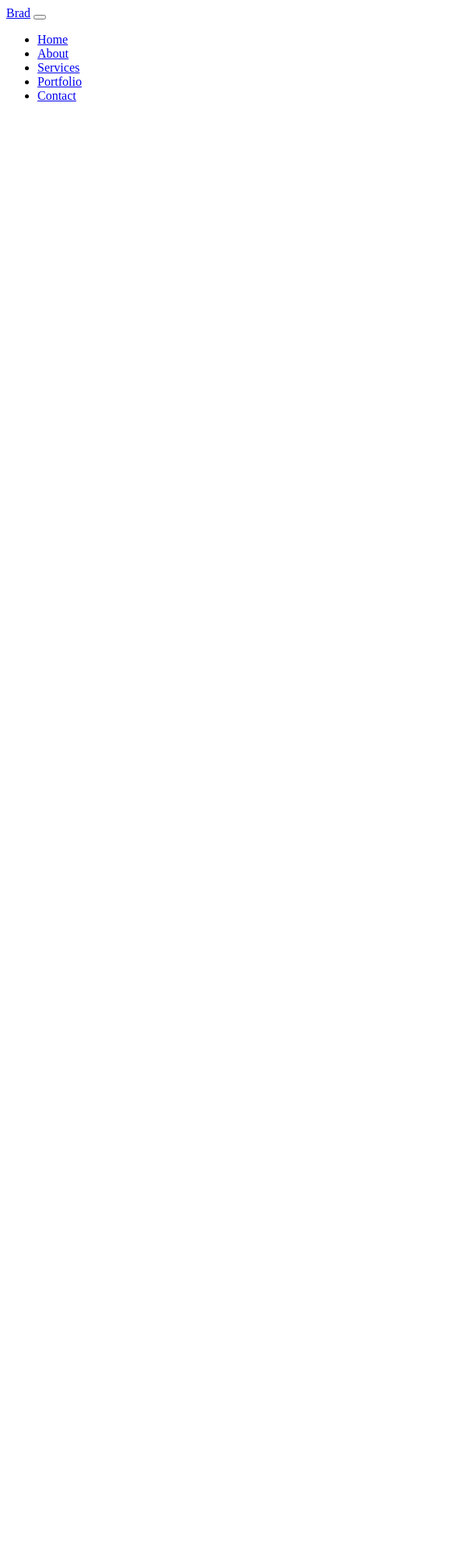
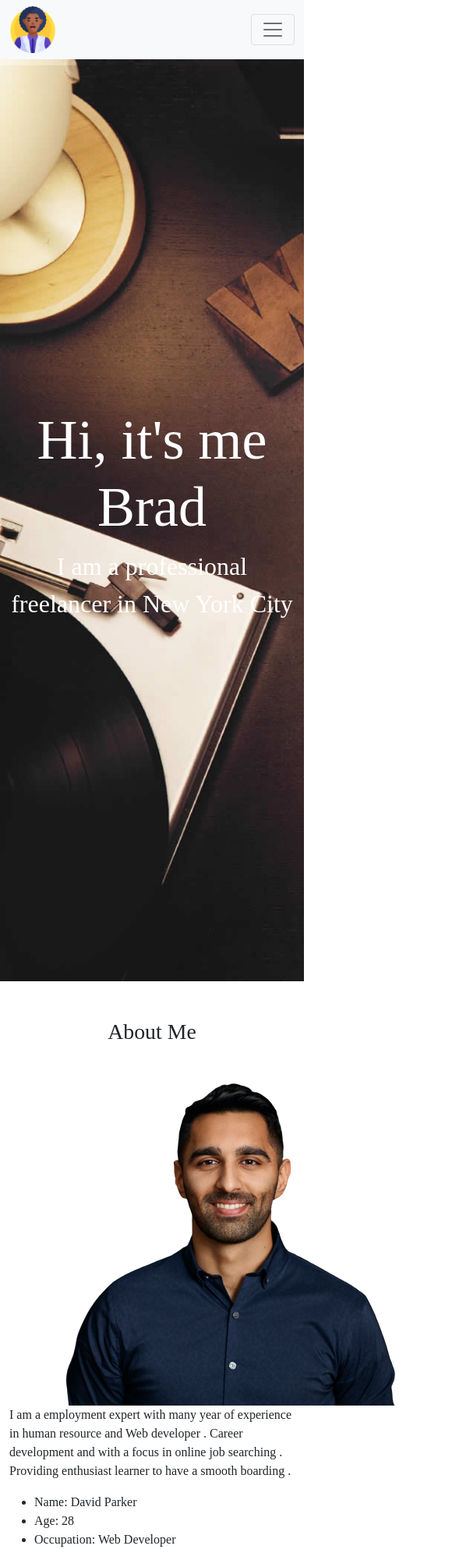
Before and after one commit to Javed0-786/microsoft-hackathon-new, a plain HTML site: page index.html in a window 390 px wide. Shown: the top 2000 px of the page at 78% size, 580 px wide, since content can reach past the window. Before the commit the page ends 844 px from the top, so only its background shows below. Drawn offline with nearby package versions, Linux system fonts and the light colour scheme; a web font is replaced by a local one.

Commit message:
third commit

```diff
--- a/index.html
+++ b/index.html
@@ -10,38 +10,95 @@
     <link rel="preconnect" href="https://fonts.googleapis.com">
 <link rel="preconnect" href="https://fonts.gstatic.com" crossorigin>
 <link href="https://fonts.googleapis.com/css2?family=Josefin+Sans:ital,wght@1,300&family=Source+Serif+Pro:ital,wght@1,300&display=swap" rel="stylesheet">
+<link href="https://cdn.jsdelivr.net/npm/bootstrap@5.1.3/dist/css/bootstrap.min.css" rel="stylesheet"
+integrity="sha384-1BmE4kWBq78iYhFldvKuhfTAU6auU8tT94WrHftjDbrCEXSU1oBoqyl2QvZ6jIW3" crossorigin="anonymous">
 
+<link rel="stylesheet" href="style.css">
 </head>
 
 <body>
-    <nav class="navbar navbar-expand-lg fixed-top navbarScroll">
-        <div class="container">
-            <a class="navbar-brand" href="#">Brad</a>
+    <!-- Navbar  -->
+    <nav class="navbar navbar-expand-lg navbar-light bg-light">
+        <div class="container-fluid">
+          <img src="images/man.png" alt="" srcset="" class="man_navbar">
           <button class="navbar-toggler" type="button" data-bs-toggle="collapse" data-bs-target="#navbarSupportedContent" aria-controls="navbarSupportedContent" aria-expanded="false" aria-label="Toggle navigation">
             <span class="navbar-toggler-icon"></span>
           </button>
           <div class="collapse navbar-collapse" id="navbarSupportedContent">
-                <ul class="navbar-nav ms-auto">
-                    <li class="nav-item active">
-                        <a class="nav-link" href="#home">Home</a>
+            <ul class="navbar-nav me-auto mb-2 mb-lg-0">
+              <li class="nav-item">
+                <a class="nav-link active" aria-current="page" href="#">Home</a>
               </li>
               <li class="nav-item">
-                        <a class="nav-link" href="#about">About</a>
+                <a class="nav-link" href="#">Contact Us</a>
               </li>
+
               <li class="nav-item">
-                        <a class="nav-link" href="#services">Services</a>
-                    </li>
-                    <li class="nav-item">
-                        <a class="nav-link" href="#portfolio">Portfolio</a>
-                    </li>
-                    <li class="nav-item">
-                        <a class="nav-link" href="#contact">Contact</a>
+                <a class="nav-link disabled">Abouts</a>
               </li>
             </ul>
-
+            <form class="d-flex">
+              <input class="form-control me-2" type="search" placeholder="Search" aria-label="Search">
+              <button class="btn btn-outline-success" type="submit">Search</button>
+            </form>
           </div>
         </div>
       </nav>
+      <!-- Navbar  -->
+
+
+      <!-- poster part -->
+
+
+      <section class="bgimage" id="home">
+        <div class="container-fluid">
+            <div class="row">
+            <div class="col-lg-12 col-md-12 col-sm-12 col-xs-12 hero-text">
+                <h2 class="hero_title">Hi, it's me Brad</h2>
+                <p class="hero_desc">I am a professional freelancer in New York City</p>
+            </div>
+            </div>
+        </div>
+    </section>
+
+<!-- About -->
+
+<section id="about">
+    <div class="container mt-4 pt-4">
+        <h1 class="text-center">About Me</h1>
+        <div class="row mt-4">
+            <div class="col-lg-4">
+                <img src="images/man1.png" class= "imageAboutPage" alt="">
+            </div>
+
+            <div class="col-lg-8">
+                <p> I am a employment expert with many year of experience in human resource and Web developer . Career development and with a focus in online job searching . Providing enthusiast learner to have a smooth boarding .
+                </p>
+                <div class="row mt-3">
+                    <div class="col-md-6">
+                        <ul>
+                            <li>Name: David Parker</li>
+                            <li>Age: 28</li>
+                            <li>Occupation: Web Developer</li>
+
+                        </ul>
+                    </div>
+                    <!-- <div class="col-md-6">
+                        <ul>
+                            <li>Name: David Parker</li>
+                            <li>Age: 28</li>
+                            <li>Occupation: Web Developer</li>
+
+                        </ul>
+                    </div> -->
+                </div>
+                <div class="row mt-3">
+                    <p>
+                    </p>
+                </div>
+            </div>
+        </div>
+</section>
 </body>
 
 </html>
--- a/style.css
+++ b/style.css
@@ -2,3 +2,41 @@
     font-family: 'Josefin Sans', sans-serif;
 font-family: 'Source Serif Pro', serif;
 }
+.man_navbar{
+    width: 60px;
+    height: 60px;
+}
+.nav-item{
+    color: black;
+    font-weight: 600;
+    cursor: pointer;
+}
+.collapse navbar-collapse{
+    margin-right: 80px;
+}
+
+/* hero background image */
+.bgimage {
+    height:140vh;
+    background: url('images/poster.jpg');
+    background-size:cover;
+    position:relative;
+}
+/* text css above hero image*/
+.hero_title {
+    font-size: 4.5rem;
+}
+.hero_desc {
+    font-size: 2rem;
+}
+.hero-text {
+    text-align: center;
+    position: absolute;
+    top: 50%;
+    left: 50%;
+    transform: translate(-50%, -50%);
+    color: white;
+}
+.col-lg-4 img{
+    text-align: left;
+}
```
Also changed, not shown: About.html (added, +12 -0 lines), images/Home_photo.jpg (added), images/man.png (added), images/man1.png (added), images/poster.jpg (added). Lines whose indentation alone changed are shown as unchanged.
